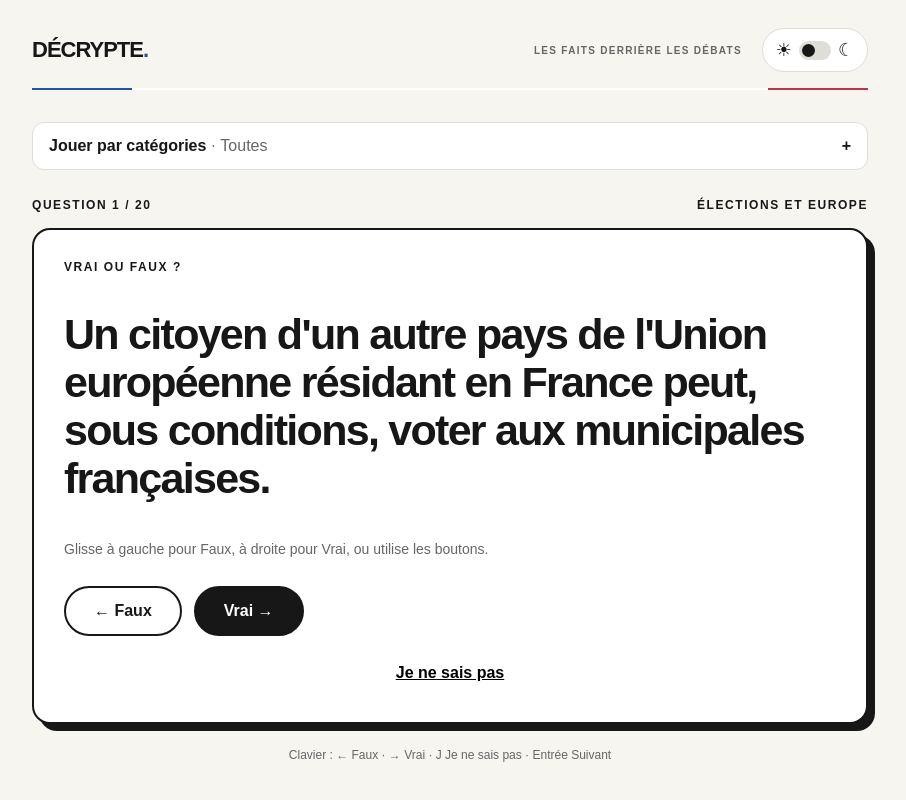
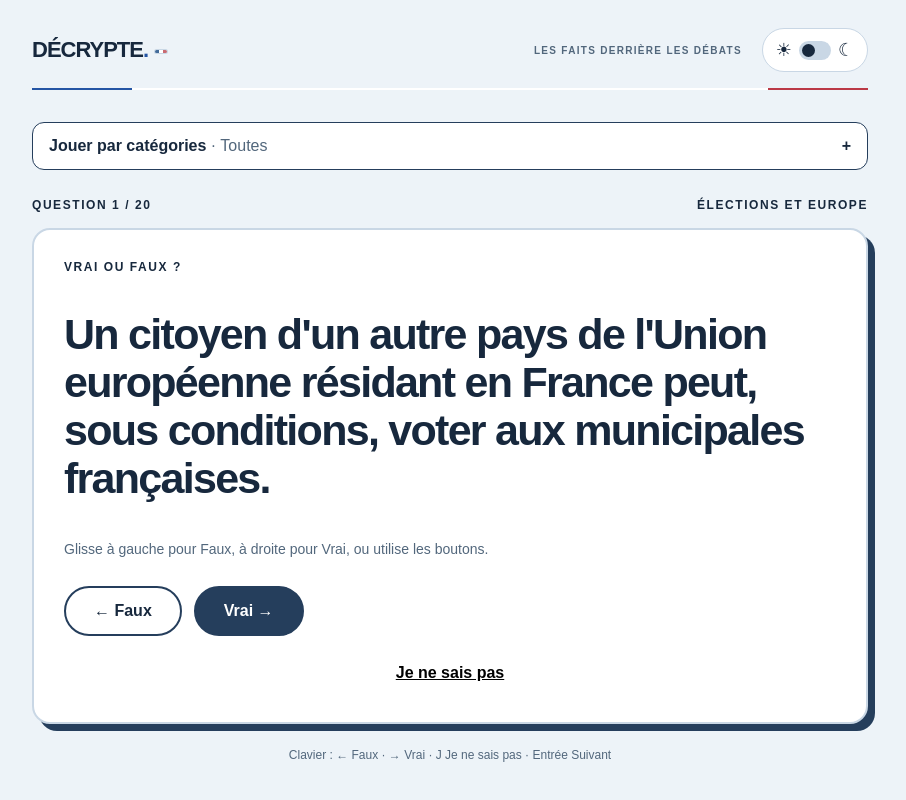
Before and after one commit to axeligato/Decrypte, a Next.js app: page / in a window 1280 px wide. Shown: the top 800 px of the page, without its empty margins (190-1096 px from the left). Built offline with nearby package versions, Linux system fonts and the light colour scheme.

Commit message:
style: use muted blue themes and remove floating Sources shortcut

```diff
--- a/app/globals.css
+++ b/app/globals.css
@@ -156,3 +156,25 @@ html{scroll-behavior:smooth}
 .verdict-pill{background:var(--verdict);color:#fff;border-color:var(--verdict);font-size:14px;font-weight:900;padding:8px 15px;letter-spacing:.07em}
 .verdict-heading{color:var(--verdict-ink);font-size:clamp(26px,5vw,34px);margin:14px 0 4px}
 .answer-feedback{font-weight:700;margin:0 0 14px;color:var(--text)}
+
+/* Décrypte's own muted blue palette; avoid institutional DSFR styling. */
+:root{
+  --page:#edf3f8;--text:#17283d;--surface:#ffffff;--muted:#52677c;
+  --border:#253e5c;--line:#c9d7e5;--accent:#426b9a;
+  --highlight:#e3edf7;--button:#253e5c;--button-text:#ffffff;
+}
+:root[data-theme="dark"]{
+  --page:#111d30;--text:#eff5fb;--surface:#1b2b43;--muted:#b4c6dc;
+  --border:#c5d5e9;--line:#354963;--accent:#91b8e4;
+  --highlight:#273c59;--button:#dce9f7;--button-text:#17283d;
+}
+/* Legacy hard-coded colors in these controls should follow theme tokens. */
+.category-nav button,.category-trigger{border-color:var(--border)}
+.card,.resource-list a{border-color:var(--line)}
+.card{box-shadow:7px 7px 0 var(--border)}
+button:focus-visible,a:focus-visible{outline-color:var(--accent)}
+/* The single tiny tricolour accent is decorative, not a verdict indicator. */
+.brand{position:relative}
+.brand::after{content:"";display:inline-block;width:12px;height:3px;margin-left:7px;vertical-align:middle;border-radius:3px;background:linear-gradient(90deg,#426b9a 0 33.3%,#fff 33.3% 66.6%,#c96b72 66.6%);box-shadow:0 0 0 1px var(--line)}
+/* Remove floating Sources shortcut even if legacy CSS still exists. */
+.resource-shortcut{display:none!important}
```
